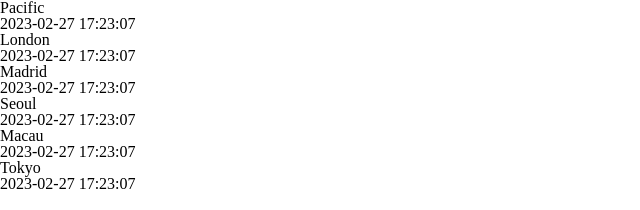
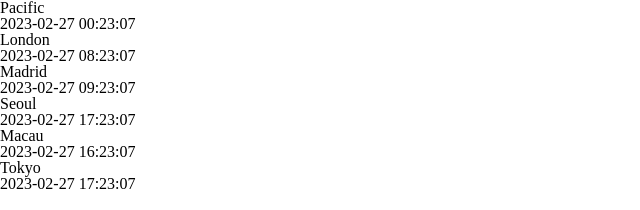
Before and after one commit to lbw3973/world-wide-time, a React (Vite) app: page / in a window 1280 px wide. Shown: the top 210 px of the page, without its empty margins (0-640 px from the left). Built offline with nearby package versions, Linux system fonts and the light colour scheme.

Commit message:
Feat: 지역별 시간 불러오기 완료

```diff
--- a/src/components/Clock.jsx
+++ b/src/components/Clock.jsx
@@ -3,8 +3,10 @@ import React, { useState } from "react";
 import { datas } from "../data/data";
 
 function Clock() {
-  const [date, setDate] = useState(
-    moment().tz("Asia/Seoul").format("YYYY-MM-DD HH:mm:ss")
+  const [time, setTime] = useState(
+    datas.map((data) => {
+      return moment().tz(data.location).format("YYYY-MM-DD HH:mm:ss");
+    })
   );
 
   return (
@@ -12,7 +14,7 @@ function Clock() {
       {datas.map((data) => (
         <div key={data.id}>
           <h2>{data.name}</h2>
-          <p>{date}</p>
+          <p>{time[data.id]}</p>
         </div>
       ))}
     </div>
```
